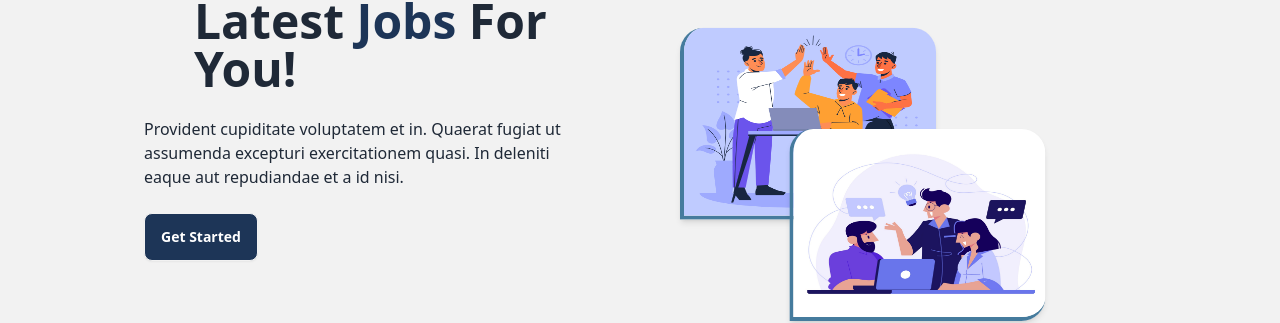
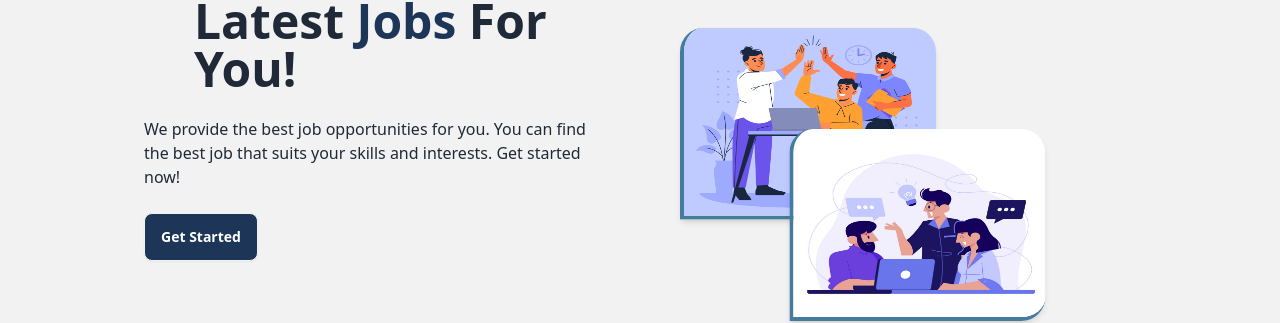
Before and after one commit to miftah1299/job-portal-client, a React (Vite) app: page / in a window 1280 px wide. Shown: the part 167-490 px from the top of the page. Built offline with nearby package versions, Linux system fonts and the light colour scheme; no server answers.

Commit message:
modified README and Banner component text

```diff
--- a/src/pages/Home/Banner.jsx
+++ b/src/pages/Home/Banner.jsx
@@ -53,9 +53,9 @@ const Banner = () => {
                         For You!
                     </motion.h1>
                     <p className="py-6">
-                        Provident cupiditate voluptatem et in. Quaerat fugiat ut
-                        assumenda excepturi exercitationem quasi. In deleniti
-                        eaque aut repudiandae et a id nisi.
+                        We provide the best job opportunities for you. You can
+                        find the best job that suits your skills and interests.
+                        Get started now!
                     </p>
                     <button className="btn bg-primaryDark text-white hover:bg-primaryLight">
                         Get Started
```
Also changed, not shown: 2 other files (tests, documents, lock files or other folders).
